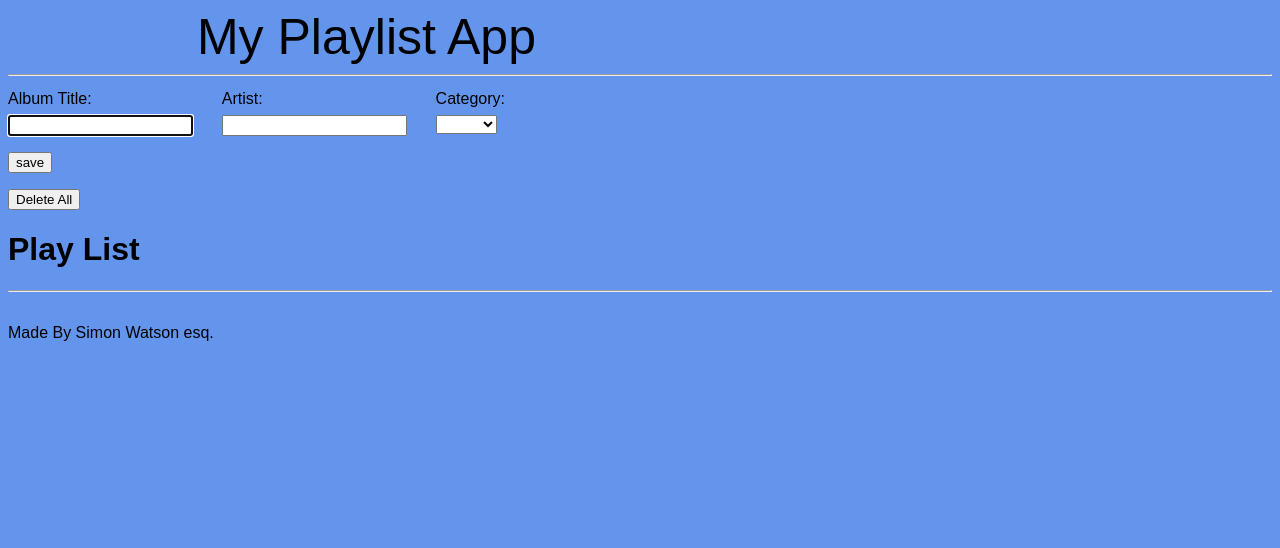
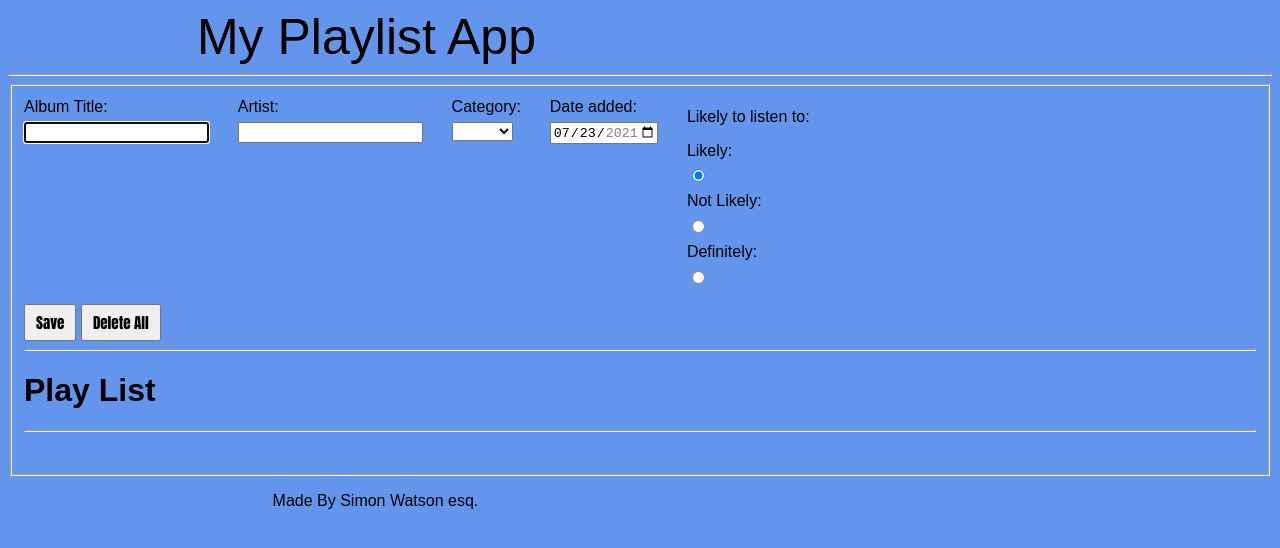
Before and after one commit to karsim46/Playlist-event_hw, a plain HTML site: page index.html in a window 1280 px wide. Drawn offline with Linux system fonts and the light colour scheme.

Commit message:
added buttons but not saving

```diff
--- a/css/main.css
+++ b/css/main.css
@@ -10,6 +10,11 @@ body {
 header {
     font-size: 50px;
     margin-left: 5cm;
+    font:bold;
+}
+
+footer {
+    margin-left: 7cm;
     font:bold;
 }
 
@@ -34,6 +39,11 @@ label::after{
 
 button, input[type="submit"] {
     margin-top: 1rem;
+    font-size: 15px;
+    font-family: Impact, Haettenschweiler, 'Arial Narrow Bold', sans-serif;
+    padding: 5px 10px;
+
+
   }
 
   #listening-list {
--- a/index.html
+++ b/index.html
@@ -12,6 +12,7 @@
     </head>
     <body>
         <form id="new-item-form">
+          <fieldset>
             <div id="form-wrapper">
                 <div class="form-item">
                     <label for="title" class="primary">Album Title</label>
@@ -32,13 +33,36 @@
                         <option value="Dance">Dance</option>
                     </select>
                 </div>
+
+                <div class="form-item">
+                  <label for="date_added" class="primary">Date added</label>
+                    <input type="date" id="date_added" name="date_added"
+                       value="2021-07-23"
+                       min="2021-01-01" max="2021-12-31">
+                </div>
+
+                <div class="form-item">
+                    <p>Likely to listen to:</p>
+                    <label for="likely" class="primary">Likely</label>
+                    <input type="radio" name="choices" id="likely" value= "likely" checked>
+
+                    <label for="not_likely" class="primary">Not Likely</label>
+                    <input type="radio" name="choices" id="not_likely" value= "not_likely" >
+
+                    <label for="definitely" class="primary">Definitely</label>
+                    <input type="radio" name="choices" id="definitely" value= "definitely" >
+
+                </div>
+
             </div>
-          <input type="submit" value="save"/>
+          <input type="submit" value="Save"/>
         </form>
         <button id="delete-all">Delete All</button>
+        <hr>
        <h1>Play List</h1>
        <hr>
        <ul id="listening-list"></ul>
+    </fieldset>
     </body>
     <footer>
         <p>Made By Simon Watson esq.</p>
--- a/js/app.js
+++ b/js/app.js
@@ -5,6 +5,8 @@ document.addEventListener('DOMContentLoaded', () => {
 
     const deleteAllButton = document.querySelector('#delete-all');
     deleteAllButton.addEventListener('click', handDeleteAllClick);
+
+
 })
 
 const handleNewItemFormSubmit = function (event) {
@@ -33,6 +35,22 @@ const createListeningListItem = function(form) {
     category.textContent = form.category.value;
     listeningListItem.appendChild(category);
 
+    const date_added = document.createElement('p');
+    category.dateContent = form.date_added.value;
+    listeningListItem.appendChild(date_added);
+
+    const likely = document.createElement('radio');
+    category.radioContent = form.likely.value;
+    listeningListItem.appendChild(likely);
+
+    const not_likely= document.createElement('radio');
+    category.radioContent = form.not_likely.value;
+    listeningListItem.appendChild(not_likely);
+
+    const definitely = document.createElement('radio');
+    category.radioContent = form.definitely.value;
+    listeningListItem.appendChild(definitely);
+
     return listeningListItem;
 }
 
```
